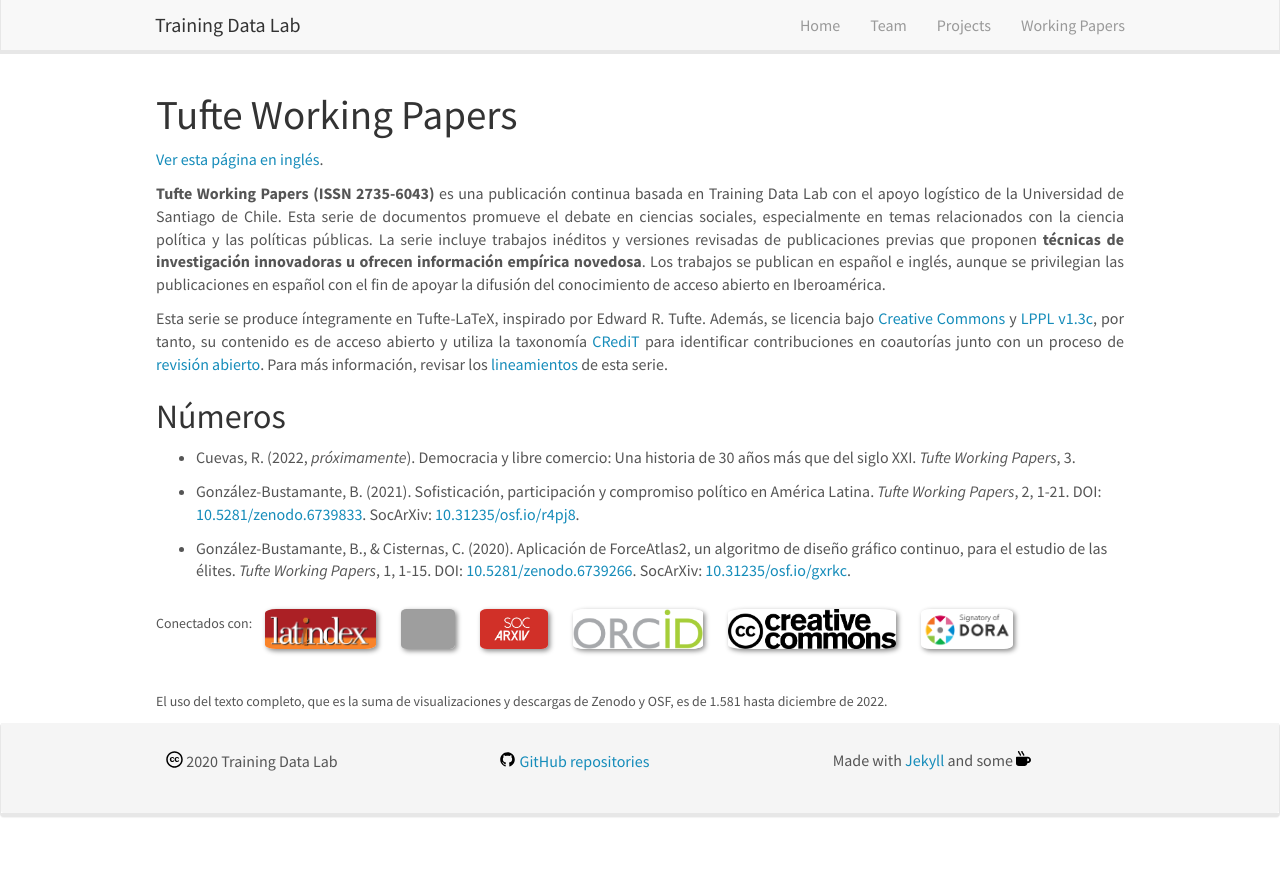
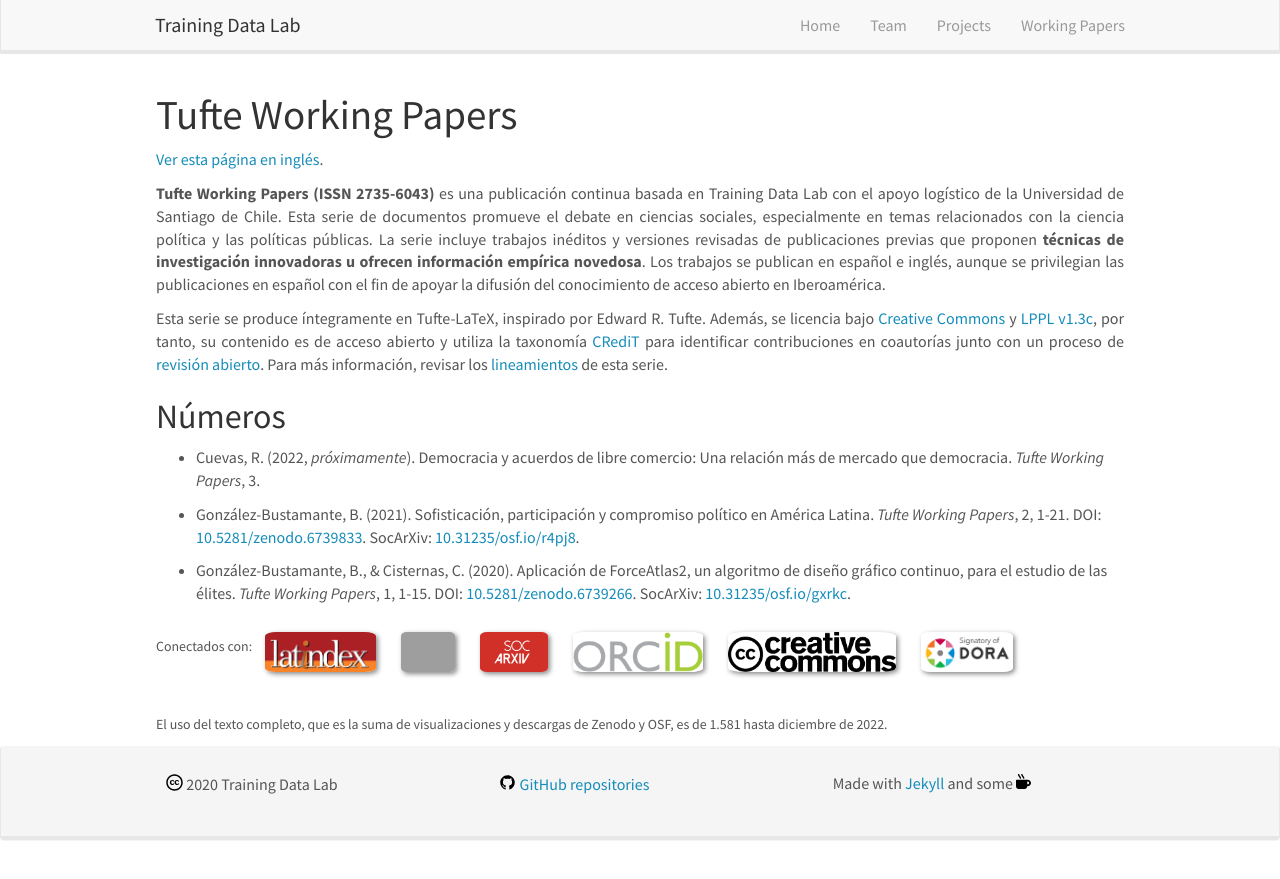
Before and after one commit to training-datalab/old-training-datalab.com, a Jekyll site: the page built from _pages/tufte-working-papers-spanish.md, in a window 1280 px wide. Shown: the top 879 px of the page. Built offline with Jekyll 4.4.1, drawn with Linux system fonts in a browser that asks for light colours; nearby versions of some CDN libraries.

Commit message:
Update tufte-working-papers-spanish.md

```diff
--- a/_pages/tufte-working-papers-spanish.md
+++ b/_pages/tufte-working-papers-spanish.md
@@ -17,7 +17,7 @@
 
 ## Números
 
-* Cuevas, R. (2022, *próximamente*). Democracia y libre comercio: Una historia de 30 años más que del siglo XXI. *Tufte Working Papers*, 3.
+* Cuevas, R. (2022, *próximamente*). Democracia y acuerdos de libre comercio: Una relación más de mercado que democracia. *Tufte Working Papers*, 3.
 
 * González-Bustamante, B. (2021). Sofisticación, participación y compromiso político en América Latina. *Tufte Working Papers*, 2, 1-21. DOI: <a href="https://doi.org/10.5281/zenodo.6739833" target="_blank">10.5281/zenodo.6739833</a>. SocArXiv: <a href="https://doi.org/10.31235/osf.io/r4pj8" target="_blank">10.31235/osf.io/r4pj8</a>.
 
```
